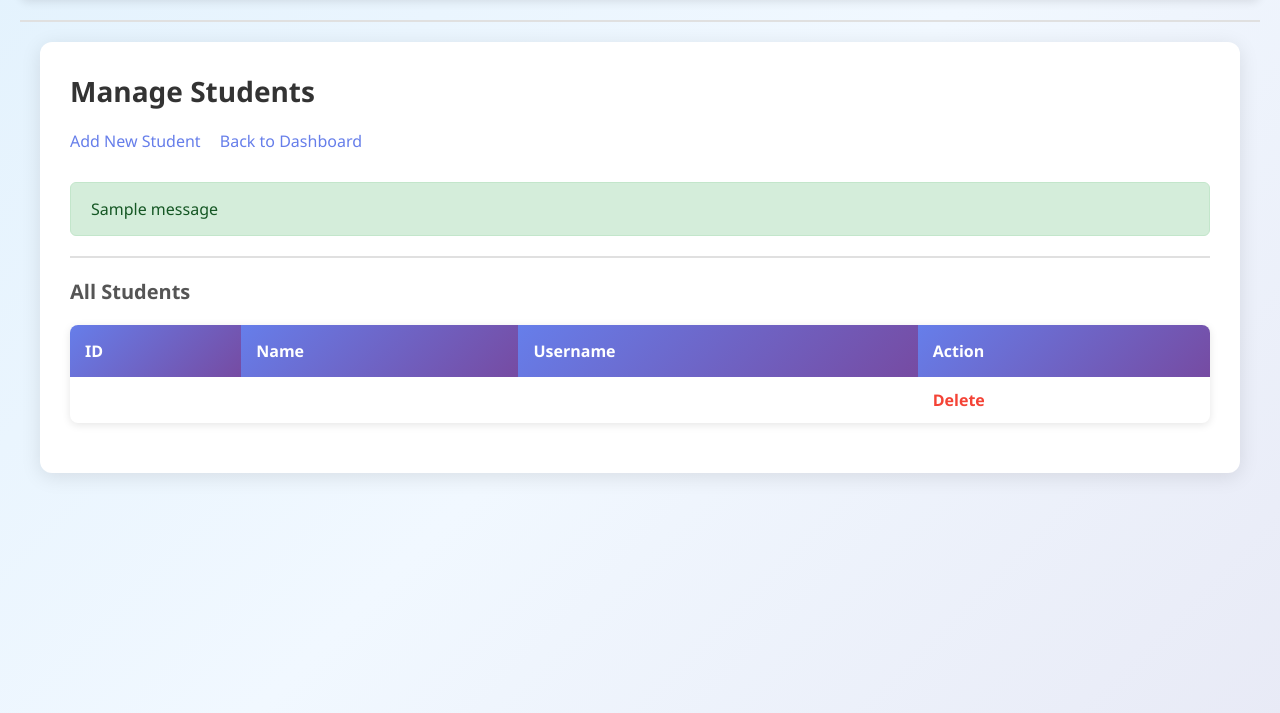
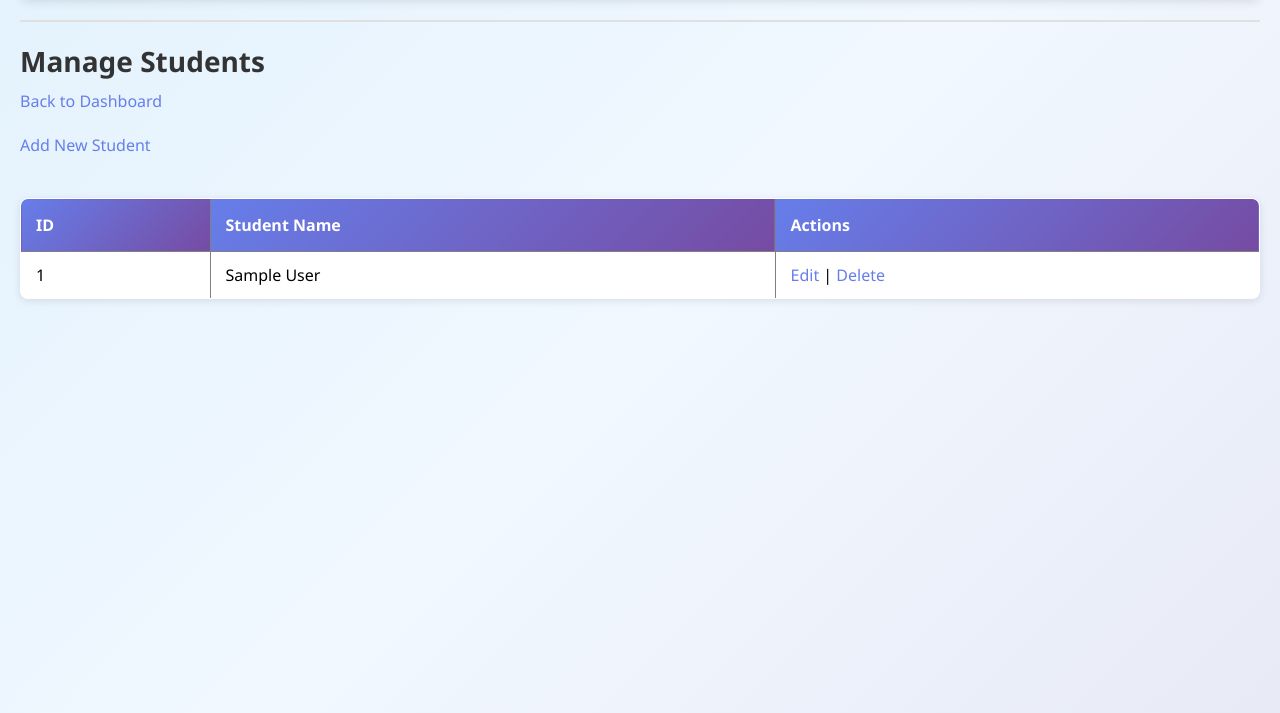
Before and after one commit to pagidelaprashanth99-bit/student_manager, a Flask app: template app/templates/teacher/students.html in a window 1280 px wide. Shown: the part 72-785 px from the top of the page. Run offline with Flask 3, Linux system fonts and the light colour scheme; the template is opened without the code that fills it: values that come from a table or form of the project are taken from there, others are empty; tables that the repository leaves empty hold one stand-in row (values such as "Sample post"); one stand-in notice (Sample message) is shown.

Commit message:
Update students.html

```diff
--- a/app/templates/teacher/students.html
+++ b/app/templates/teacher/students.html
@@ -1,53 +1,39 @@
 {% extends "base.html" %}
+
 {% block content %}
-<div class="content-container">
+
 <h2>Manage Students</h2>
 
-    <div style="margin: 20px 0;">
-        <a href="/teacher/add-student" style="display: inline-block; margin-right: 15px; margin-bottom: 10px;">Add New Student</a>
-        <a href="/teacher" style="display: inline-block; margin-bottom: 10px;">Back to Dashboard</a>
-    </div>
+<a href="{{ url_for('teacher.dashboard') }}">Back to Dashboard</a>
+<br><br>
 
-    {% with messages = get_flashed_messages(with_categories=true) %}
-        {% if messages %}
-            {% for category, message in messages %}
-                <div class="flash-message flash-{{ category }}">
-                    {{ message }}
-                </div>
-            {% endfor %}
-        {% endif %}
-    {% endwith %}
+<a href="{{ url_for('teacher.add_student') }}">Add New Student</a>
 
-    <hr>
+<br><br>
 
-    {% if students %}
-    <h3>All Students</h3>
-    <table>
-        <thead>
+<table border="1" cellpadding="10">
     <tr>
         <th>ID</th>
-                <th>Name</th>
-                <th>Username</th>
-                <th>Action</th>
+        <th>Student Name</th>
+        <th>Actions</th>
     </tr>
-        </thead>
-        <tbody>
-            {% for item in students %}
+
+    {% for student in students %}
     <tr>
-                <td>{{ item.student.id }}</td>
-                <td>{{ item.student.name }}</td>
-                <td>{{ item.username }}</td>
+        <td>{{ student.id }}</td>
+        <td>{{ student.name }}</td>
         <td>
-                    <a href="/teacher/delete-student/{{ item.student.id }}"
-                       onclick="return confirm('Are you sure you want to delete student {{ item.student.name }}? This will also delete their user account and all attendance records. This action cannot be undone!')"
-                       style="color: #f44336; font-weight: 600;">Delete</a>
+            <a href="{{ url_for('teacher.edit_student', student_id=student.id) }}">
+                Edit
+            </a>
+            |
+            <a href="{{ url_for('teacher.delete_student', student_id=student.id) }}"
+               onclick="return confirm('Are you sure you want to delete this student?')">
+                Delete
+            </a>
         </td>
     </tr>
     {% endfor %}
-        </tbody>
 </table>
-    {% else %}
-    <p class="no-records">No students found. <a href="/teacher/add-student">Add a student</a> to get started.</p>
-    {% endif %}
-</div>
+
 {% endblock %}
```
Lines whose indentation alone changed are shown as unchanged.
